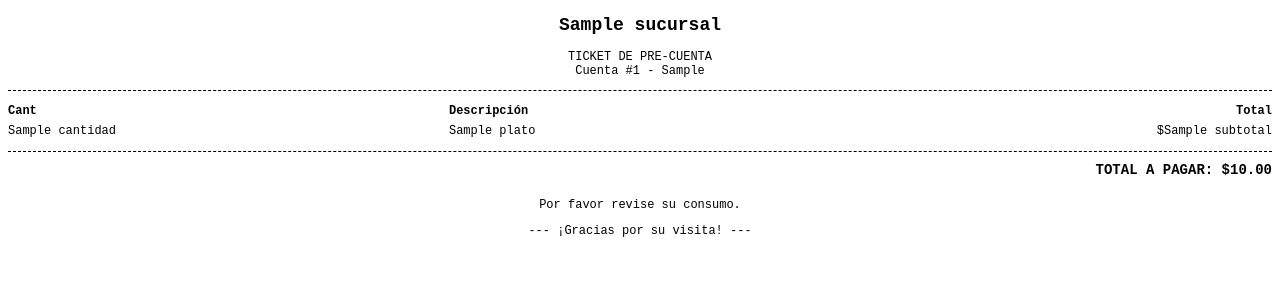
After one commit to jleonc32/saas-restaurante, a Django app: template backend/operaciones/templates/operaciones/ticket_pdf.html in a window 1280 px wide. The commit adds this page. Shown: the top 300 px of the page. Run offline with Django 5.2, Linux system fonts and the light colour scheme; tables that the repository leaves empty hold one stand-in row (values such as "Sample post"); the template is opened without the code that fills it: values that come from a table or form of the project are taken from there, most other values are stand-ins (such as "Sample title", 1, 10 or a date in 2020).

Commit message:
Generación automática de pre-cuentas en formato PDF para tiquetera térmica

```diff
--- a/backend/core/urls.py
+++ b/backend/core/urls.py
@@ -3,7 +3,7 @@ from django.urls import path
 from django.conf import settings
 from django.conf.urls.static import static
 from menu.views import menu_digital
-from operaciones.views import panel_mesas, tomar_pedido, procesar_pedido, ver_cuentas_mesa, detalle_cuenta, cobrar_pedido
+from operaciones.views import panel_mesas, tomar_pedido, procesar_pedido, ver_cuentas_mesa, detalle_cuenta, cobrar_pedido, imprimir_ticket
 urlpatterns = [
     path('admin/', admin.site.urls),
     # Esta es la URL mágica. Captura el UUID del QR y se lo pasa a la vista
@@ -16,6 +16,8 @@ urlpatterns = [
     path('mesero/cuenta/<int:pedido_id>/', detalle_cuenta, name='detalle_cuenta'),
     # NUEVA RUTA: La acción invisible que procesa el pago
     path('mesero/cuenta/<int:pedido_id>/cobrar/', cobrar_pedido, name='cobrar_pedido'),
+    # NUEVA RUTA: Generador del PDF
+    path('mesero/cuenta/<int:pedido_id>/ticket/', imprimir_ticket, name='imprimir_ticket'),
 ]
 
 # Esto solo se usa en desarrollo local para poder ver las fotos y archivos 3D
--- /dev/null
+++ b/backend/operaciones/templates/operaciones/ticket_pdf.html
@@ -0,0 +1,57 @@
+<!DOCTYPE html>
+<html>
+<head>
+    <meta charset="utf-8">
+    <style>
+        /* Configuramos el tamaño del papel de una tiquetera térmica */
+        @page {
+            size: 80mm 200mm;
+            margin: 5mm;
+        }
+        body {
+            font-family: 'Courier New', Courier, monospace; /* Fuente clásica de tickets */
+            font-size: 12px;
+            color: #000;
+        }
+        .text-center { text-align: center; }
+        .divider { border-top: 1px dashed #000; margin: 10px 0; }
+        table { width: 100%; text-align: left; border-collapse: collapse; }
+        th, td { padding: 3px 0; }
+        .total { font-size: 14px; font-weight: bold; text-align: right; }
+    </style>
+</head>
+<body>
+    <div class="text-center">
+        <h2>{{ mesa.sucursal.nombre_sucursal }}</h2>
+        <p>TICKET DE PRE-CUENTA<br>Cuenta #{{ pedido.id }} - {{ mesa.identificador }}</p>
+    </div>
+
+    <div class="divider"></div>
+
+    <table>
+        <tr>
+            <th>Cant</th>
+            <th>Descripción</th>
+            <th style="text-align: right;">Total</th>
+        </tr>
+        {% for detalle in detalles %}
+        <tr>
+            <td>{{ detalle.cantidad }}</td>
+            <td>{{ detalle.disponibilidad.plato.nombre }}</td>
+            <td style="text-align: right;">${{ detalle.subtotal }}</td>
+        </tr>
+        {% endfor %}
+    </table>
+
+    <div class="divider"></div>
+
+    <div class="total">
+        TOTAL A PAGAR: ${{ pedido.total_estimado }}
+    </div>
+
+    <div class="text-center" style="margin-top: 20px;">
+        <p>Por favor revise su consumo.</p>
+        <p>--- ¡Gracias por su visita! ---</p>
+    </div>
+</body>
+</html>
```
Also changed, not shown: backend/operaciones/templates/operaciones/detalle_cuenta.html (+9 -0 lines), backend/operaciones/views.py (+30 -1 lines).
